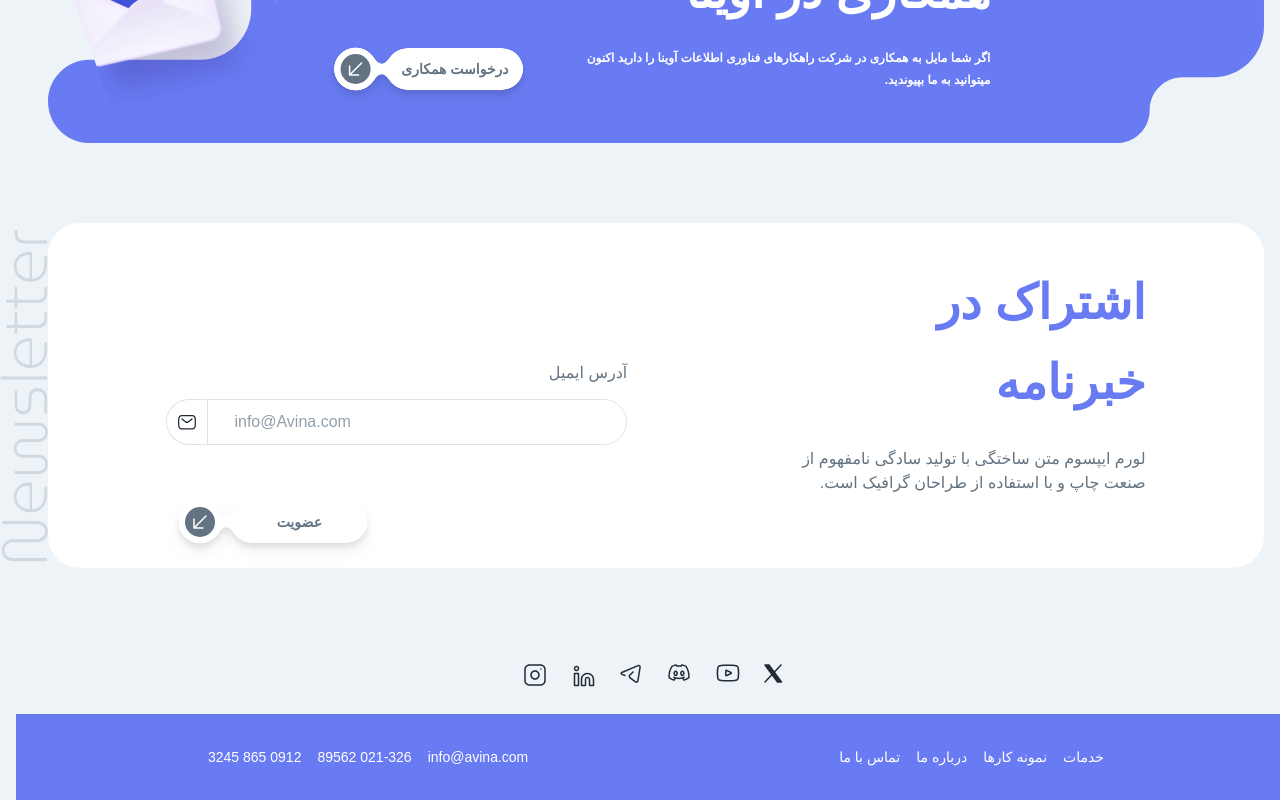
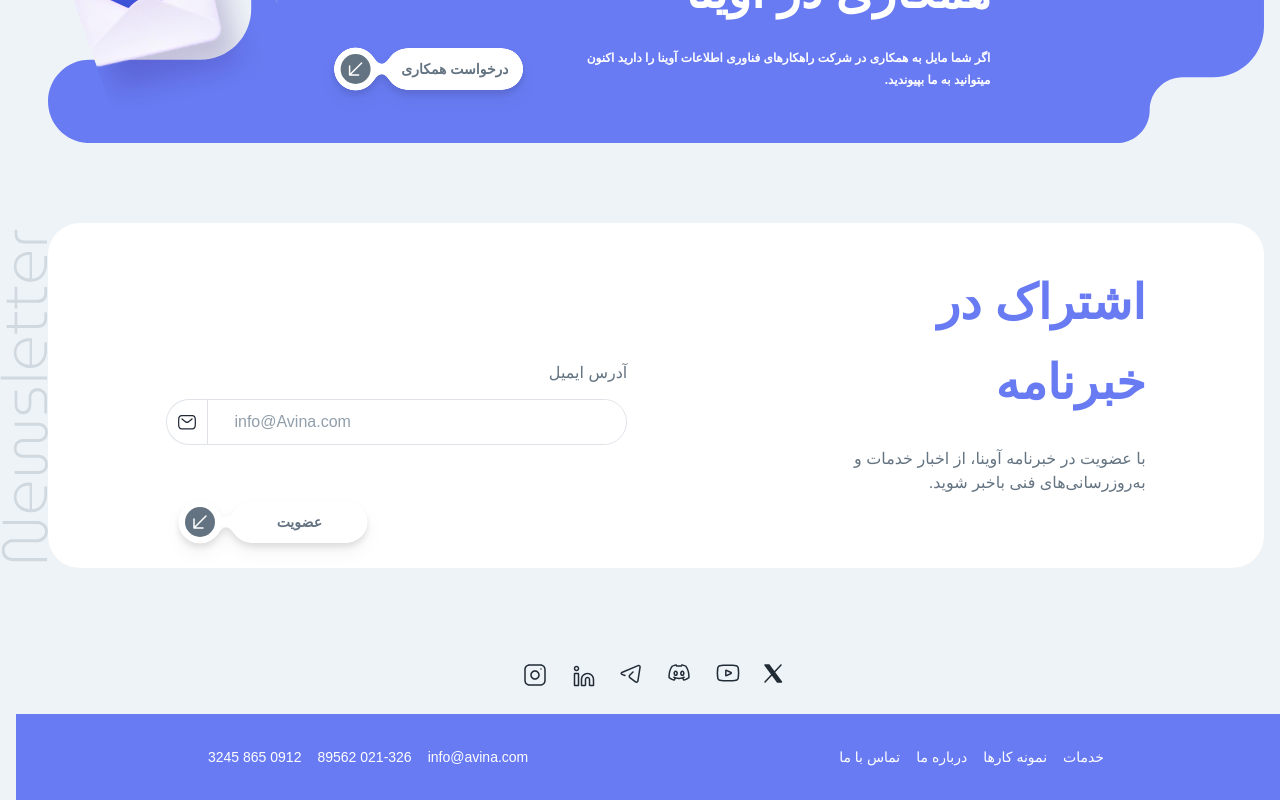
Before and after one commit to selengr/avina-web, a Next.js app: page / in a window 1280 px wide. Shown: the part 7106-7906 px from the top of the page. Built offline with nearby package versions, Linux system fonts and the light colour scheme; no server answers; grey boxes are pictures that could not be loaded; a web font is replaced by a local one.

Commit message:
Replace newsletter lorem with a short Persian blurb.

```diff
--- a/src/app/_components/layouts/section/subscribe-to-newsletter.tsx
+++ b/src/app/_components/layouts/section/subscribe-to-newsletter.tsx
@@ -70,8 +70,8 @@ const SubscribeToNewsletter = () => {
         <Wrapper className="md:max-w-[30%]">
           <Title>اشتراک در خبرنامه</Title>
           <Description>
-            لورم ایپسوم متن ساختگی با تولید سادگی نامفهوم از صنعت چاپ و با
-            استفاده از طراحان گرافیک است.
+            با عضویت در خبرنامه آوینا، از اخبار خدمات و به‌روزرسانی‌های فنی
+            باخبر شوید.
           </Description>
         </Wrapper>
 
```
